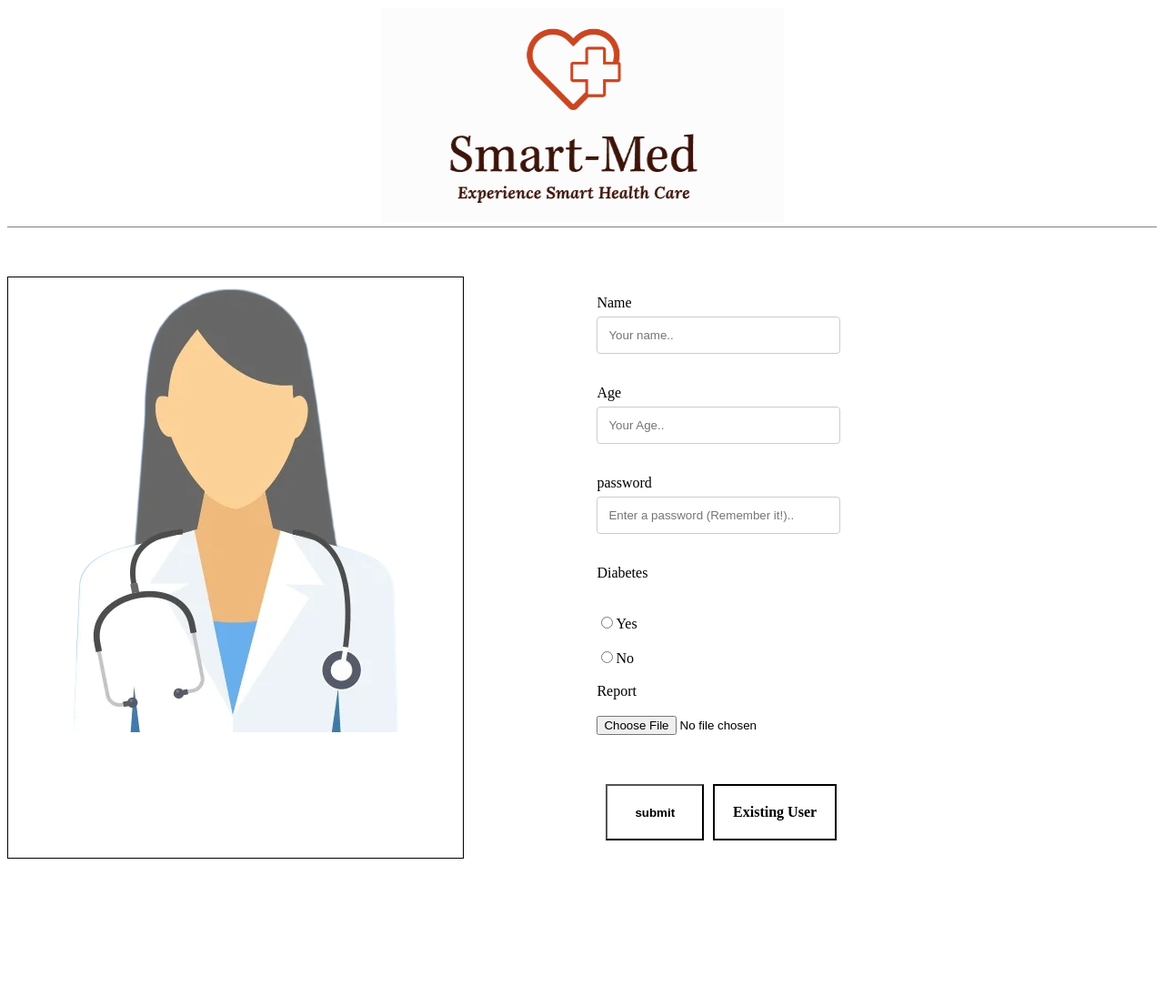
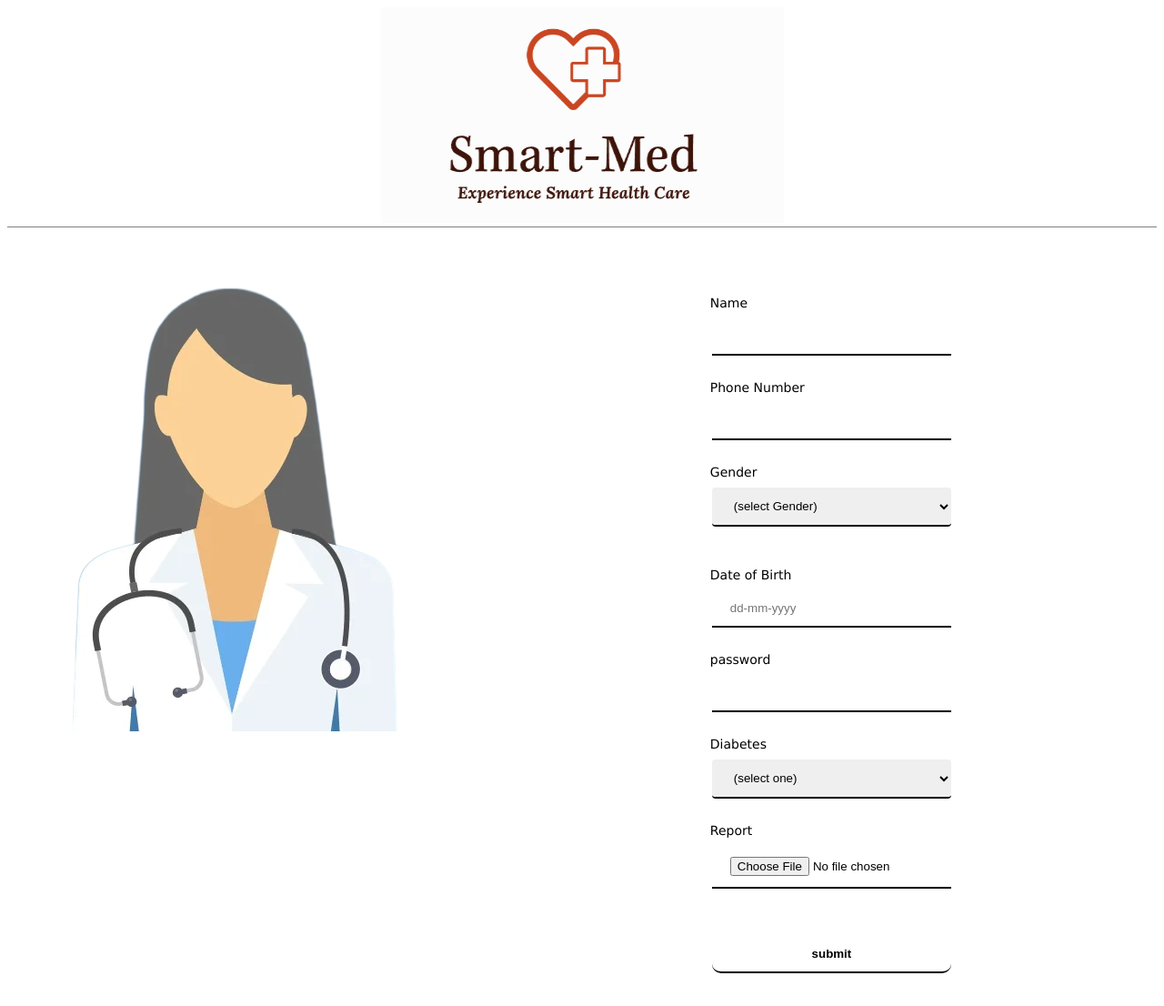
Before and after one commit to Duddu-Hriday/Devilopers-PARSEC-3.0-, a PHP site: page /new.php in a window 1280 px wide. Shown: the whole page at 91% size. Before the commit the page ends 944 px from the top, so only its background shows below. Run offline with PHP 8.4, Linux system fonts and the light colour scheme.

Commit message:
Update new.php

```diff
--- a/new.php
+++ b/new.php
@@ -1,50 +1,126 @@
 <!DOCTYPE html>
 <html lang="en">
+
 <head>
     <meta charset="UTF-8">
     <meta http-equiv="X-UA-Compatible" content="IE=edge">
     <meta name="viewport" content="width=device-width, initial-scale=1.0">
     <title>New</title>
-    <link rel="stylesheet" href="style.css">
+    <link rel="stylesheet" href="style1.css">
 
+    <style>
+    input {
+        position: relative;
+        width: 80%;
+        padding: 12px 20px;
+        margin: 8px 2px;
+        box-sizing: border-box;
+        border: none;
+        border-bottom: 2px solid black;
+    }
+
+    input:focus {
+        outline: none;
+        border-bottom: 2px solid black;
+    }
+
+    input[type="date"] {
+        width: 80%;
+        padding: 12px 20px;
+        margin: 8px 2px;
+        box-sizing: border-box;
+        border: none;
+        border-bottom: 2px solid black;
+    }
+
+    input[type="date"]:focus {
+        border-bottom: 2px solid black;
+    }
+
+    select {
+        display: block;
+        width: 80%;
+        padding: 12px 20px;
+        margin: 8px 2px;
+        box-sizing: border-box;
+        border: none;
+        border-bottom: 2px solid black;
+    }
+
+    select:focus {
+        outline: none;
+        border-bottom: 2px solid black;
+    }
+
+    /* input[type="submit"] {
+        position: absolute;
+        bottom: 0%;
+        width: 55%;
+        margin-left: 22%;
+        background-color: black;
+        color: white;
+        border-color: black;
+    } */
+
+    label {
+        font-family: Verdana;
+        font-size: 14px;
+    }
+    </style>
 </head>
+
 <body>
     <div style="text-align:center;border-bottom:1px solid grey;">
-       <a href='HOME.php'> <img src="logo.png" alt="logo" ></a>
+        <a href="HOME.php"><img src="logo.png" alt="logo"></a>
     </div>
     <br><br><br>
     <div class="new1">
-    <div style="border:1px solid black;">
-        <img src="doctor.png">
+        <div>
+            <img style="margin:auto;" src="doctor.png">
         </div>
         <div class="container">
             <form action="register.php" method="POST" enctype="multipart/form-data">
-    <label for="fname">Name</label>
-    <input type="text" id="name" name="name" placeholder="Your name.." required>
+
+                <label for="name">Name</label>
+                <br>
+                <input type="text" id="name" name="name" required>
                 <br><br>
-    <label for="age">Age</label>
-    <input type="number" id="age" name="age" placeholder="Your Age.." required>
+                <label for="pnumber">Phone Number</label>
+                <input id="mobval" data-parsley-type="digits" data-parsley-length="[10,10]"
+                    data-parsley-length-message="Mobile number should be 10 digits" required
+                    data-parsley-trigger="change" name="phone" type="text">
                 <br><br>
-    <label for="password">password</label>
-    <input type="password" id="password" name="password" placeholder="Enter a password (Remember it!).." required>
+                <label for="gender">Gender
+                    <select id="gender" placeholder="Gender" name="gender">
+                        <option value="1"><span style="color:rgb(72, 13, 13)">(select Gender)</span></option>
+                        <option value="Male">Male</option>
+                        <option value="Female">Female</option>
+                        <option value="any other">any other </option>
+                    </select>
+                </label>
                 <br><br>
-    <label for="diabetes">Diabetes</label><br>
+                <label for="dob">Date of Birth<input placeholder="dd-mm-yyyy" name="dob" type="text"
+                        onfocus="this.type='date'" required></label>
                 <br><br>
 
-    <input type="radio"  class="diabet" id="yesd" name="diabetes" value="yes" >Yes
+                <label for="password">password</label><br>
+                <input type="password" id="password" name="password" required>
                 <br><br>
-    <input type="radio"  class="diabet" id="nod" name="diabetes" value="no">No
-<br><br>
-    <label for="report">Report</label><br><br>
+                <label for="diabetes">Diabetes
+                    <select id="diabetes" name="diabetes">
+                        <option value="1"><span style="color:rgb(72, 13, 13)">(select one)</span></option>
+                        <option value="Yes">Yes</option>
+                        <option value="No">No</option>
+                    </select>
+                </label>
+                <br>
+                <label for="report">Report</label><br>
                 <input type="file" id="file" name="file">
-    <br><br><br><br>
-
-    <div style='display:flex;'>
+                <br><br><br>
                 <input type="submit" value="submit" name="submit">
             </form>
-
-  <a class='hover-1' href='old.php' style='border:2px solid black;'>Existing User</a></div>
         </div>
     </div>
 </body>
+
 </html>
```
Lines whose indentation alone changed are shown as unchanged.
